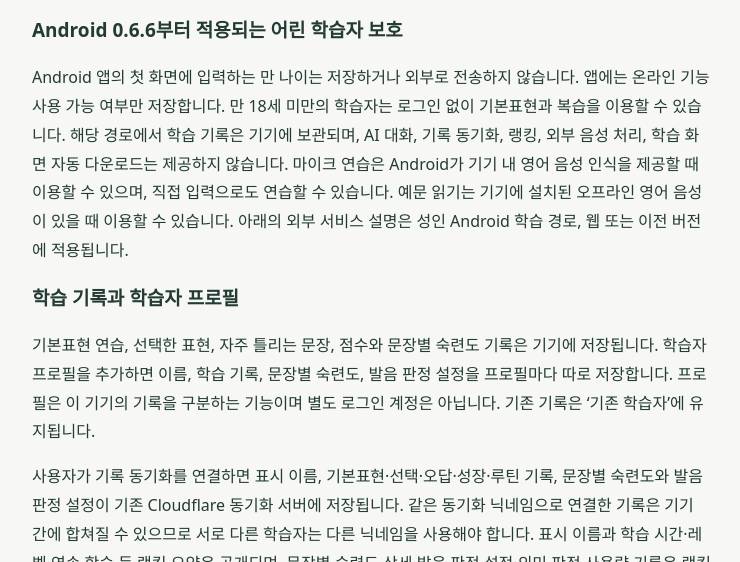
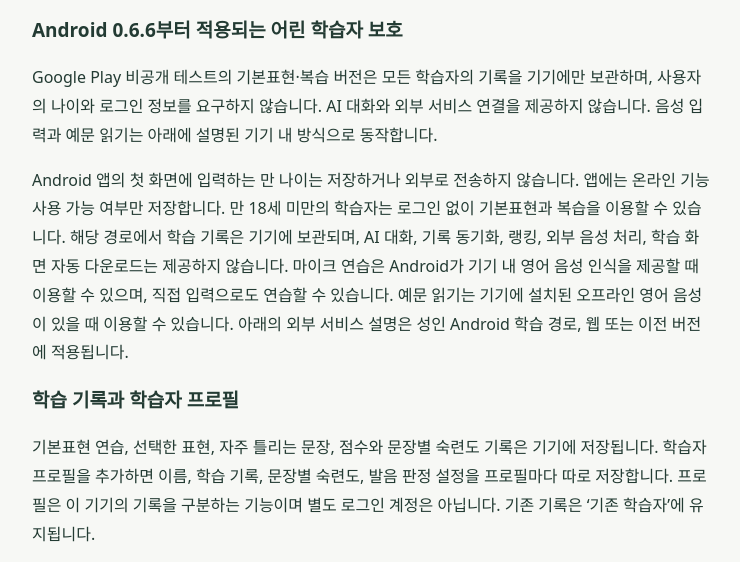
Before and after one commit to yoonwu/speaking-room, a plain HTML site: page privacy.html in a window 1280 px wide. Shown: the part 163-725 px from the top of the page, without its empty margins (268-1008 px from the left). Drawn offline with Linux system fonts and the light colour scheme.

Commit message:
Disclose the offline Play review build

```diff
--- a/privacy.html
+++ b/privacy.html
@@ -8,6 +8,7 @@
 <h1>3초영어 개인정보 안내</h1>
 <p><b>시행일: 2026-11-07</b><br>운영: 3초영어 · 문의: <a href="mailto:thdghkstlr@gmail.com">thdghkstlr@gmail.com</a></p>
 <h2>Android 0.6.6부터 적용되는 어린 학습자 보호</h2>
+<p>Google Play 비공개 테스트의 기본표현·복습 버전은 모든 학습자의 기록을 기기에만 보관하며, 사용자의 나이와 로그인 정보를 요구하지 않습니다. AI 대화와 외부 서비스 연결을 제공하지 않습니다. 음성 입력과 예문 읽기는 아래에 설명된 기기 내 방식으로 동작합니다.</p>
 <p>Android 앱의 첫 화면에 입력하는 만 나이는 저장하거나 외부로 전송하지 않습니다. 앱에는 온라인 기능 사용 가능 여부만 저장합니다. 만 18세 미만의 학습자는 로그인 없이 기본표현과 복습을 이용할 수 있습니다. 해당 경로에서 학습 기록은 기기에 보관되며, AI 대화, 기록 동기화, 랭킹, 외부 음성 처리, 학습 화면 자동 다운로드는 제공하지 않습니다. 마이크 연습은 Android가 기기 내 영어 음성 인식을 제공할 때 이용할 수 있으며, 직접 입력으로도 연습할 수 있습니다. 예문 읽기는 기기에 설치된 오프라인 영어 음성이 있을 때 이용할 수 있습니다. 아래의 외부 서비스 설명은 성인 Android 학습 경로, 웹 또는 이전 버전에 적용됩니다.</p>
 <h2>학습 기록과 학습자 프로필</h2>
 <p>기본표현 연습, 선택한 표현, 자주 틀리는 문장, 점수와 문장별 숙련도 기록은 기기에 저장됩니다. 학습자 프로필을 추가하면 이름, 학습 기록, 문장별 숙련도, 발음 판정 설정을 프로필마다 따로 저장합니다. 프로필은 이 기기의 기록을 구분하는 기능이며 별도 로그인 계정은 아닙니다. 기존 기록은 ‘기존 학습자’에 유지됩니다.</p>
```
